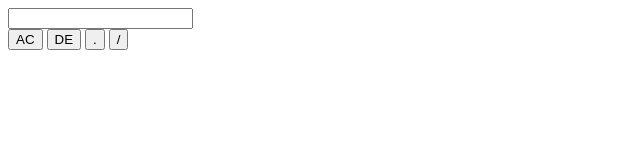
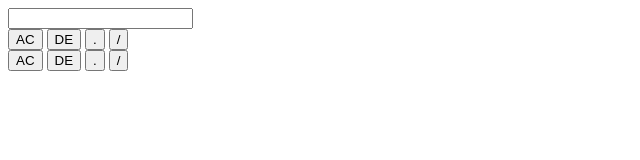
Before and after one commit to Nomcebo-coder-hub/Simple-calculator, a plain HTML site: page index.html in a window 1280 px wide. Shown: the whole page, without its empty margins (0-640 px from the left). Drawn offline with Linux system fonts and the light colour scheme.

Commit message:
Added more input buttons for the numbers

```diff
--- a/index.html
+++ b/index.html
@@ -19,6 +19,12 @@
             <input type="button" value="." />
             <input type="button" value="/" />
           </div>
+          <div>
+            <input type="button" value="AC" />
+            <input type="button" value="DE" />
+            <input type="button" value="." />
+            <input type="button" value="/" />
+          </div>
         </form>
       </div>
     </div>
```
